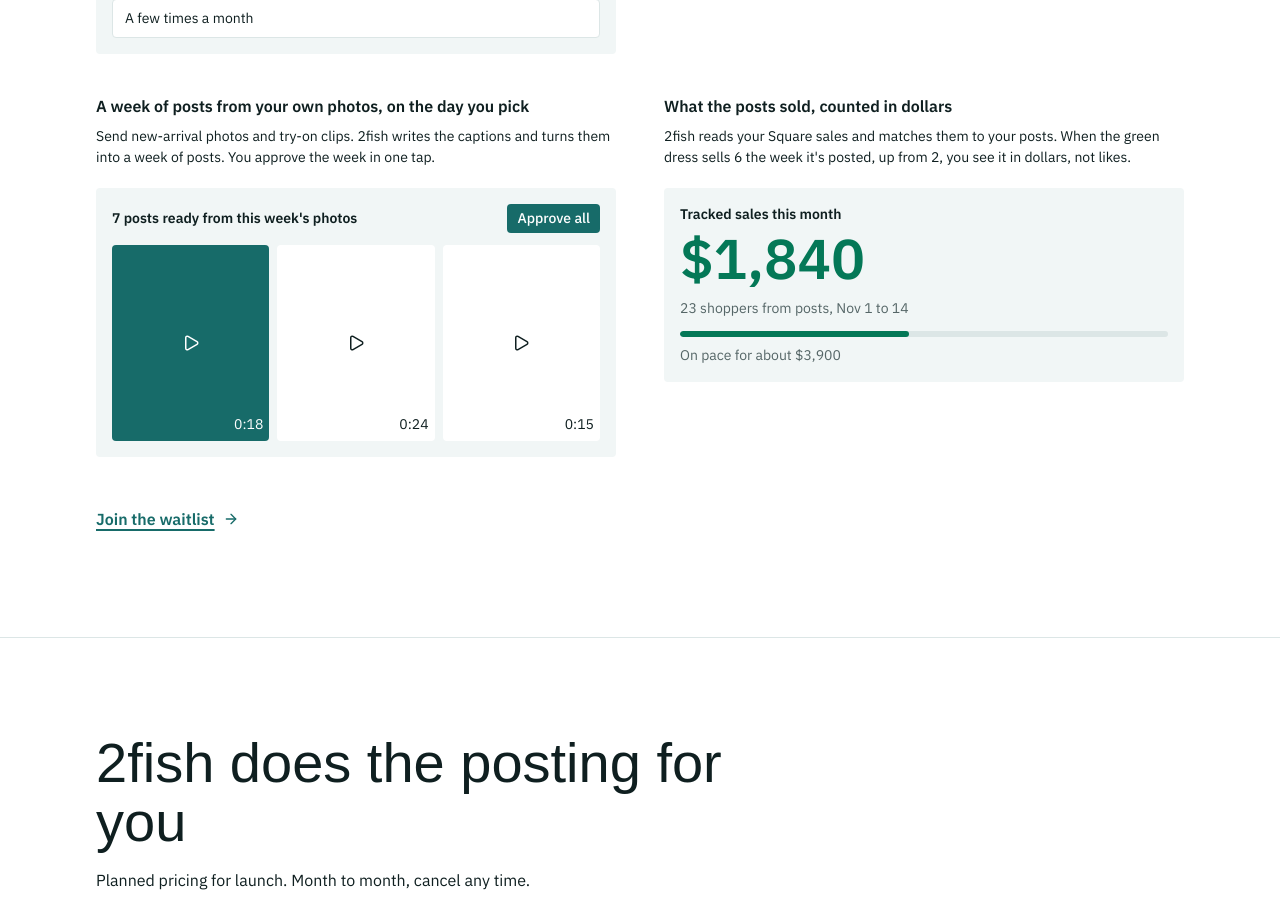
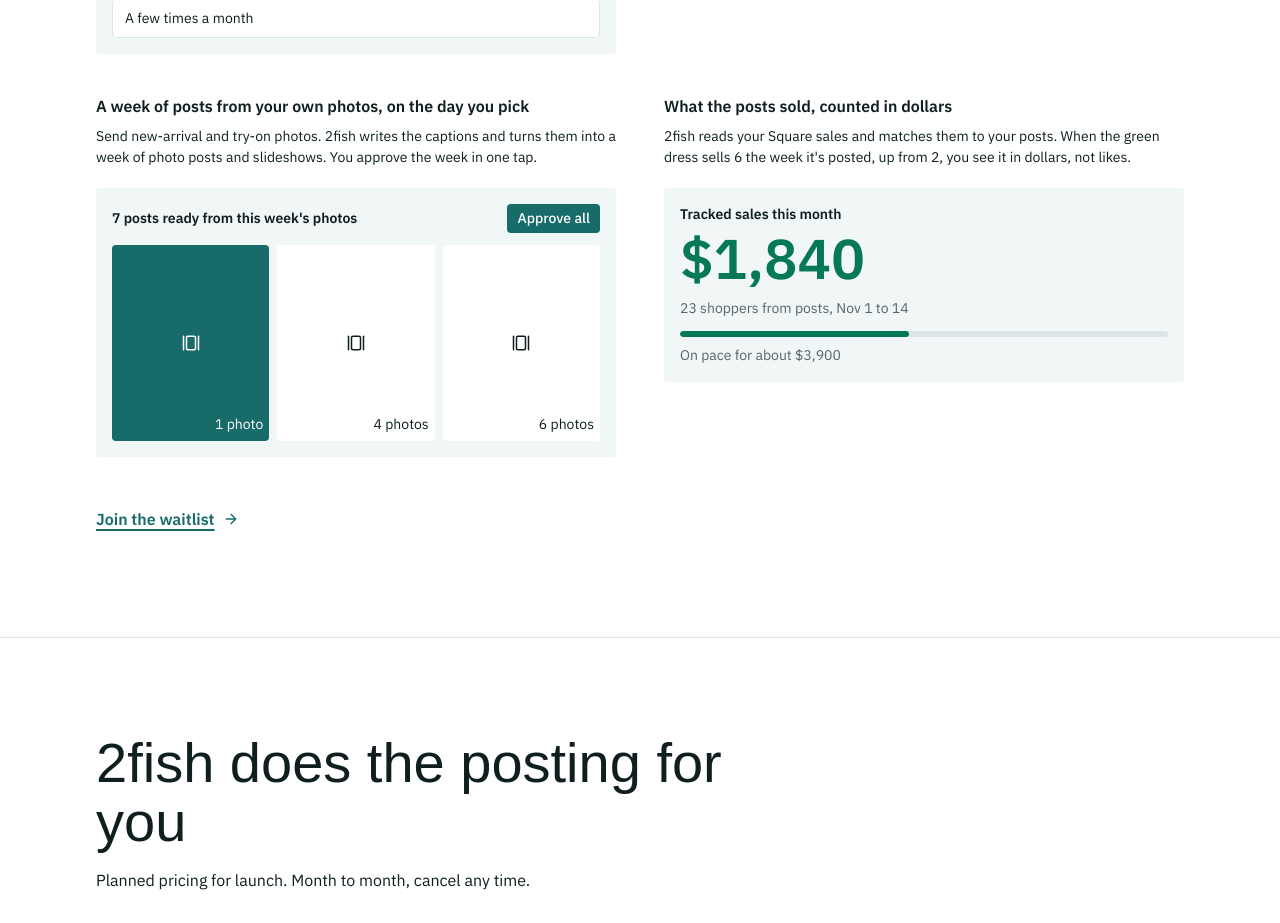
Before and after one commit to jacksonsanders13/2fish, a Next.js app: page / in a window 1280 px wide. Shown: the part 1980-2903 px from the top of the page. Built offline with nearby package versions, Linux system fonts and the light colour scheme; a web font is replaced by a local one.

Commit message:
Homepage preview shows photo posts and slideshows instead of videos; sign-in says what it is instead of a greeting

```diff
--- a/src/components/landing/loop.tsx
+++ b/src/components/landing/loop.tsx
@@ -1,4 +1,4 @@
-import { Check, Play } from "lucide-react";
+import { Check, GalleryHorizontal } from "lucide-react";
 import { AnimatedMoney } from "@/components/motion/animated-money";
 import { GrowBar } from "@/components/motion/grow-bar";
 import { Money } from "@/components/ui/money";
@@ -24,7 +24,7 @@ export const loop = [
     n: 3,
     name: "Post",
     title: "A week of posts from your own photos, on the day you pick",
-    body: "Send new-arrival photos and try-on clips. 2fish writes the captions and turns them into a week of posts. You approve the week in one tap.",
+    body: "Send new-arrival and try-on photos. 2fish writes the captions and turns them into a week of photo posts and slideshows. You approve the week in one tap.",
   },
   {
     n: 4,
@@ -96,13 +96,13 @@ export function StepSnippet({ n, className }: { n: 1 | 2 | 3 | 4; className?: st
           <span className="shrink-0 rounded-md bg-night px-2.5 py-1 font-medium text-white">Approve all</span>
         </div>
         <ul className="mt-3 grid grid-cols-3 gap-2">
-          {videos.slice(0, 3).map((v) => (
+          {videos.slice(0, 3).map((v, i) => (
             <li
               key={v.id}
               className={cn("relative flex aspect-[4/5] items-center justify-center rounded-md", tones[v.tone])}
             >
-              <Play size={18} />
-              <span className="num absolute right-1.5 bottom-1.5">{v.length}</span>
+              <GalleryHorizontal size={18} />
+              <span className="num absolute right-1.5 bottom-1.5">{[1, 4, 6][i]} {i ? "photos" : "photo"}</span>
             </li>
           ))}
         </ul>
--- a/src/components/screens/auth.tsx
+++ b/src/components/screens/auth.tsx
@@ -38,7 +38,7 @@ export function AuthScreen({ mode, next, error }: { mode: Mode; next: string; er
   const [sent, setSent] = useState(false);
   const [pending, start] = useTransition();
 
-  const title = signup ? "Save your plan" : "Welcome back";
+  const title = signup ? "Save your plan" : "Sign in to your store";
   const passwordOk = password.length >= 8 && /\d/.test(password);
 
   function submit(e: React.FormEvent) {
```
